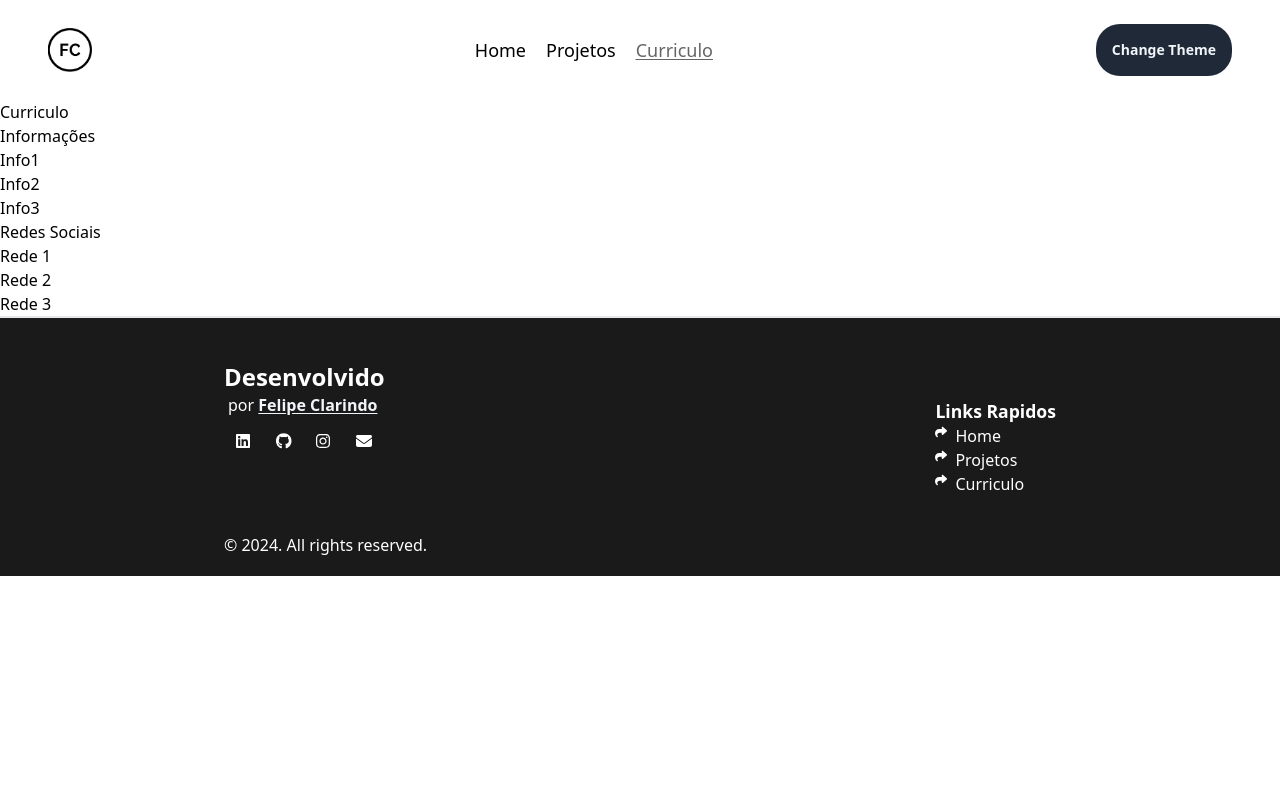
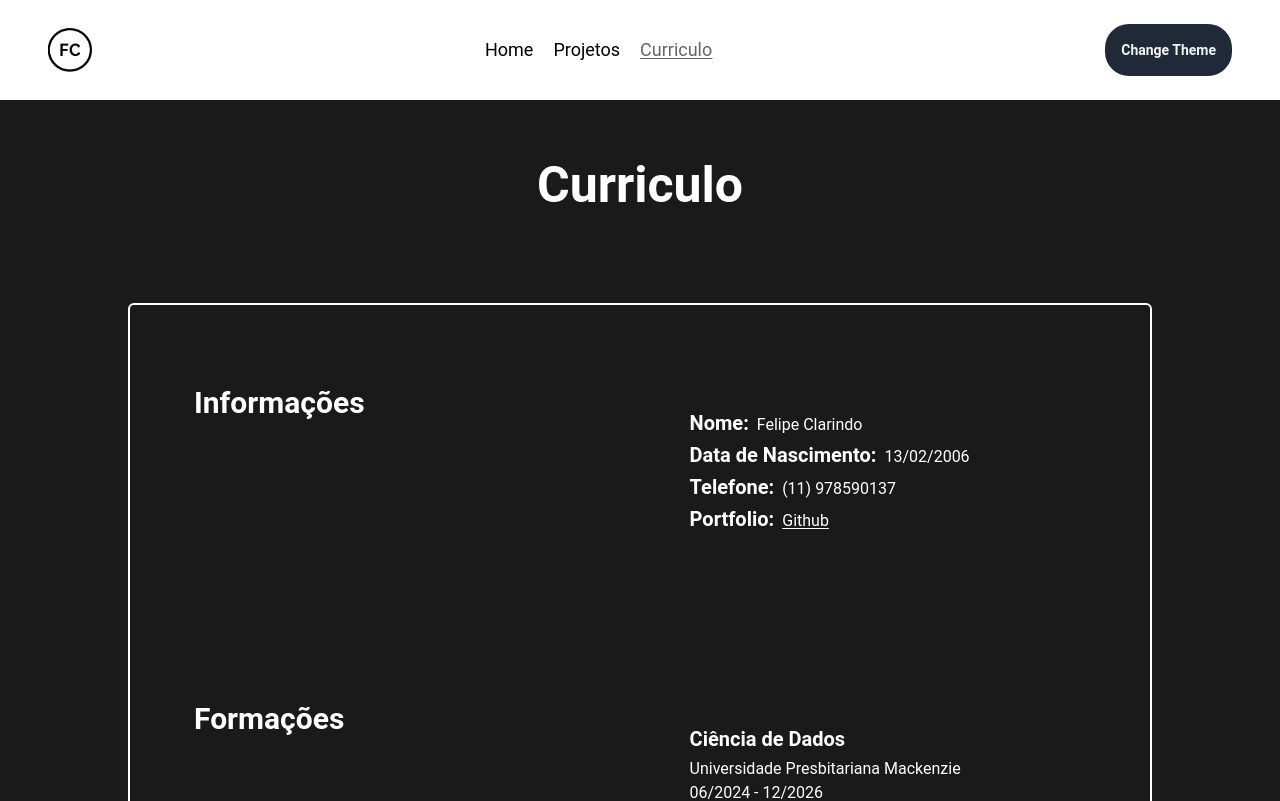
Before and after one commit to felipeclarindo/portfolio, a Next.js app: page /curriculo in a window 1280 px wide. Shown: the top 801 px of the page. Built offline with nearby package versions, Linux system fonts and the light colour scheme.

Commit message:
Implementando pagina de curriculo e ajustando paginas de projetos

```diff
--- a/src/app/curriculo/page.tsx
+++ b/src/app/curriculo/page.tsx
@@ -1,16 +1,19 @@
+import { Cursos } from "@/components/Curriculo/Cursos";
+import { Formacoes } from "@/components/Curriculo/Formacoes";
+import { Informacoes } from "@/components/Curriculo/Informacoes";
+
 export default function Curriculo() {
   return (
-    <main>
-      <h1>Curriculo</h1>
-      <div>
-        <h2>Informações</h2>
-        <p>Info1</p>
-        <p>Info2</p>
-        <p>Info3</p>
-        <h2>Redes Sociais</h2>
-        <p>Rede 1</p>
-        <p>Rede 2</p>
-        <p>Rede 3</p>
+    <main className="bg-[var(--primary-bg-color)] h-[1400px] text-[var(--primary-text-color)]">
+      <h1 className="font-bold text-[50px] text-center pt-12 pb-8">
+        Curriculo
+      </h1>
+      <div className="flex flex-col gap-6 border-2 border-white mx-[8rem] my-12 py-16 px-16 rounded-md">
+        <section className="flex flex-col justify-between">
+          <Informacoes />
+          <Formacoes />
+          <Cursos />
+        </section>
       </div>
     </main>
   );
--- a/src/app/globals.css
+++ b/src/app/globals.css
@@ -8,3 +8,8 @@
   --primary-text-color: white;
   --second-text-color: black;
 }
+
+* {
+  box-sizing: border-box;
+  font-family: "Roboto", sans-serif;
+}
--- a/src/app/not-found.tsx
+++ b/src/app/not-found.tsx
@@ -1,4 +1,5 @@
 import type { Metadata } from "next";
+import Image from "next/image";
 
 export const metadata: Metadata = {
   title: "404 | Page not found",
@@ -6,9 +7,13 @@ export const metadata: Metadata = {
 
 export default function NotFound() {
   return (
-    <div>
-      <h1>404 : Not Found</h1>
-      <p>Página não encontrada.</p>
+    <div className="bg-[var(--primary-bg-color)] text-[var(--primary-text-color)] flex flex-col justify-center items-center h-[850px]">
+      <Image
+        src="public\assets\images\error.png"
+        alt="Visualização de um computador com numeros 404 na tela apresentando erro"
+      />
+      <h1 className="text-4xl font-bold">404 - Not Found</h1>
+      <p className="text-xl">Página não encontrada.</p>
     </div>
   );
 }
--- a/src/app/page.tsx
+++ b/src/app/page.tsx
@@ -1,22 +1,16 @@
-import { Slides } from "@/components/Slides";
-import { SocialMedia } from "@/components/SocialMedia";
+import { AboutMe } from "@/screens/AboutMe";
+import { HomePage } from "@/screens/HomePage";
 
 export default function Home() {
   return (
-    <main className="min-h-[70vh] min-w-[100vw] bg-[var(--primary-bg-color)] text-[var(--primary-text-color)]">
-      <section className="flex justify-center items-center max-w-[100vw]">
-        <div className="w-[50%] relative">
-          <h1 className="text-4xl font-bold">Felipe Clarindo</h1>
-          <span className="text-2xl">
-            Desenvolvedor Full Stack (Back-end & Front-end)
-          </span>
-          <SocialMedia />
+    <main className="min-h-[70vh] max-w-[100vw] text-[var(--primary-text-color)]">
+      <section className="flex relative max-h-[70vh] max-w-[100vw] bg-blue-700">
+        <div className="h-[70vh] w-[50vw]">
+          <HomePage />
         </div>
-        <div className="w-[50%] h-[80vh] relative bg-blue-50">
-          <Slides />
-        </div>
+        <div className="w-[50vw] h-[90vh]">{/* <Slides /> */}</div>
       </section>
-      {/* <AboutMe /> */}
+      <AboutMe />
     </main>
   );
 }
--- a/src/app/projetos/[id]/page.tsx
+++ b/src/app/projetos/[id]/page.tsx
@@ -1,8 +1,10 @@
+"use client";
+
 import { ProjectProps } from "@/types";
 import Image from "next/image";
 import { useEffect, useState } from "react";
 
-export default function ProjetoPage({ params }: { params: { id: number } }) {
+export default function ProjectPage({ params }: { params: { id: number } }) {
   const [projeto, setProjeto] = useState<ProjectProps>({
     id: 0,
     nome: "",
@@ -17,15 +19,18 @@ export default function ProjetoPage({ params }: { params: { id: number } }) {
 
   useEffect(() => {
     async function getProjeto() {
-      const response = await fetch(
-        `https://localhost:3000/produtos/${params.id}`
-      );
-      const data = await response.json();
-
-      setProjeto(data);
+      try {
+        const response = await fetch(
+          `https://localhost:3000/api/projetos/${params.id}`
+        );
+        const data = await response.json();
+        setProjeto(data);
+      } catch (error) {
+        console.error(error);
+      }
     }
     getProjeto();
-  }, [params]);
+  }, [params.id, projeto]);
 
   return (
     <div>
--- a/src/app/projetos/page.tsx
+++ b/src/app/projetos/page.tsx
@@ -1,25 +1,39 @@
-"use client"
+"use client";
 
+import { Pesquisa } from "@/components/Pesquisa";
+import { ProjectCard } from "@/components/Project/ProjectCard";
 import { ProjectProps } from "@/types";
 import { useEffect, useState } from "react";
 
 export default function Projetos() {
-  const [projetos, setProjetos] = useState(Array<ProjectProps>);
-  console.log(projetos)
+  const [projetos, setProjetos] = useState<ProjectProps[]>([]);
   useEffect(() => {
     async function getProjetos() {
-      const response = await fetch("http://localhost:3000/api/produtos");
-      const data = await response.json();
-
-      setProjetos(data);
+      try {
+        const response = await fetch("http://localhost:3000/api/projetos");
+        const data = await response.json();
+        setProjetos(data);
+      } catch (error) {
+        console.error(error);
+      }
     }
 
     getProjetos();
-  });
+  }, []);
 
   return (
-    <main>
-      <h1>Projetos</h1>
+    <main className="h-[1140px] bg-[var(--primary-bg-color)] text-[var(--primary-text-color)] py-10 px-20">
+      <h1 className="font-bold text-[4rem] text-center">Projetos</h1>
+      <Pesquisa />
+      {projetos.map((projeto) => (
+        <div key={projeto.id}>
+          <ProjectCard
+            id={projeto.id}
+            image={projeto.image}
+            descricao={projeto.descricao}
+          />
+        </div>
+      ))}
     </main>
   );
 }
```
